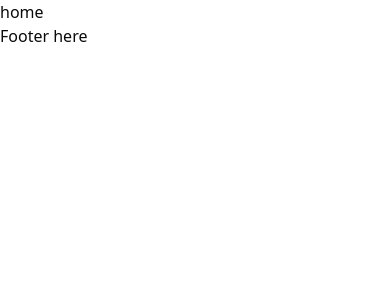
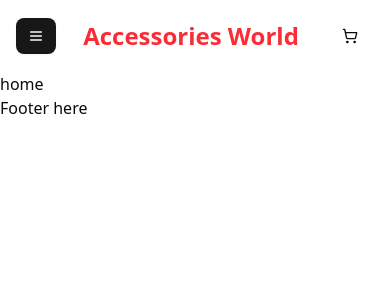
Before and after one commit to codewithkin/accessoriesworld, a Next.js app: page / in a window 390 px wide. Shown: the top 300 px of the page. Built offline with nearby package versions, Linux system fonts and the light colour scheme.

Commit message:
Minor changes

```diff
--- a/src/components/reusable/MobileNavbar.tsx
+++ b/src/components/reusable/MobileNavbar.tsx
@@ -1,11 +1,30 @@
-import React from 'react'
+"use client";
+import { Menu } from "lucide-react";
+import React, { useState } from "react";
+import CartDrawer from "./secondary/CartDrawer";
+import { Button } from "../ui/button";
+import MobileMenuCart from "./secondary/MobileMenuCart";
 
 function MobileNavbar() {
+  // Track the open / close state of the mobile navbar
+  const [open, setOpen] = useState<boolean>(false);
+
   return (
-    <nav className="grid md:hidden">
+    <nav className="grid md:hidden w-full">
+      <article className="flex p-4 gap-2 w-full justify-between items-center">
+        <Button variant="default" type="button" onClick={() => setOpen(!open)}>
+          <Menu />
+        </Button>
 
+        {open && <MobileMenuCart />}
+
+        <h1 className="text-2xl text-red-500 font-semibold">
+          Accessories World
+        </h1>
+        <CartDrawer />
+      </article>
     </nav>
-  )
+  );
 }
 
-export default MobileNavbar
+export default MobileNavbar;
--- a/src/components/reusable/secondary/CartDrawer.tsx
+++ b/src/components/reusable/secondary/CartDrawer.tsx
@@ -16,7 +16,7 @@ function CartDrawer() {
   return (
     <Sheet>
       <SheetTrigger asChild>
-        <Button type="button" variant="ghost">
+        <Button size="lg" type="button" variant="ghost">
           <ShoppingCart />
         </Button>
       </SheetTrigger>
--- /dev/null
+++ b/src/components/reusable/secondary/MobileMenuCart.tsx
@@ -0,0 +1,60 @@
+import { Button } from "@/components/ui/button";
+import {
+  Sheet,
+  SheetContent,
+  SheetHeader,
+  SheetTitle,
+  SheetTrigger,
+} from "@/components/ui/sheet";
+import { Menu } from "lucide-react";
+import Link from "next/link";
+import React from "react";
+
+function MobileMenuCart({ update }: any) {
+  const links = [
+    {
+      id: 1,
+      title: "Home",
+      href: "/",
+    },
+    {
+      id: 2,
+      title: "Products",
+      href: "/products",
+    },
+    {
+      id: 3,
+      title: "About",
+      href: "/about",
+    },
+    {
+      id: 4,
+      title: "Contact",
+      href: "/contact",
+    },
+  ];
+
+  return (
+    <article className="fixed left-0 right-0 top-0 p-4 flex flex-col bg-white min-h-screen justify-between">
+      <article className="flex flex-col gap-8">
+        <h2 className="text-xl font-semibold">Navigation Menu</h2>
+        {links.map((link: { title: string; href: string; id: number }) => (
+          <Button
+            className="text-md text-slate-700 hover:font-semibold font-medium"
+            key={link.id}
+            variant="link"
+            asChild
+          >
+            <Link href={link.href}>{link.title}</Link>
+          </Button>
+        ))}
+      </article>
+
+      <Button onClick={update} variant="secondary" className="w-full">
+        Close
+      </Button>
+    </article>
+  );
+}
+
+export default MobileMenuCart;
```
